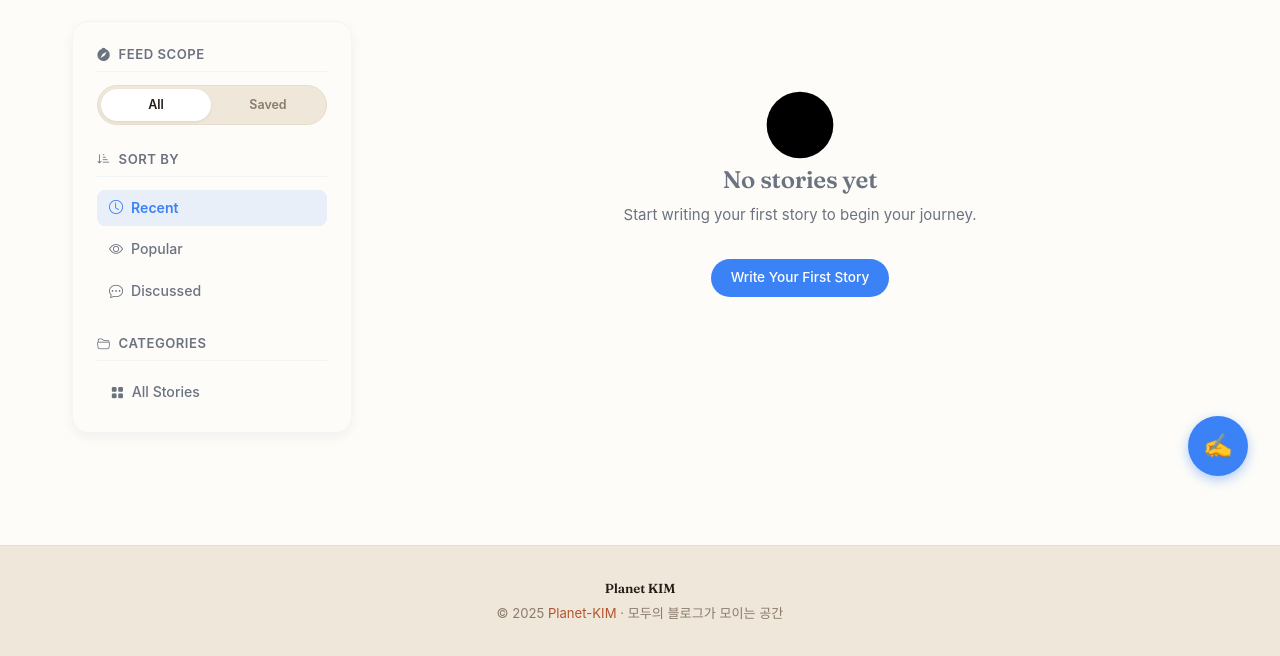
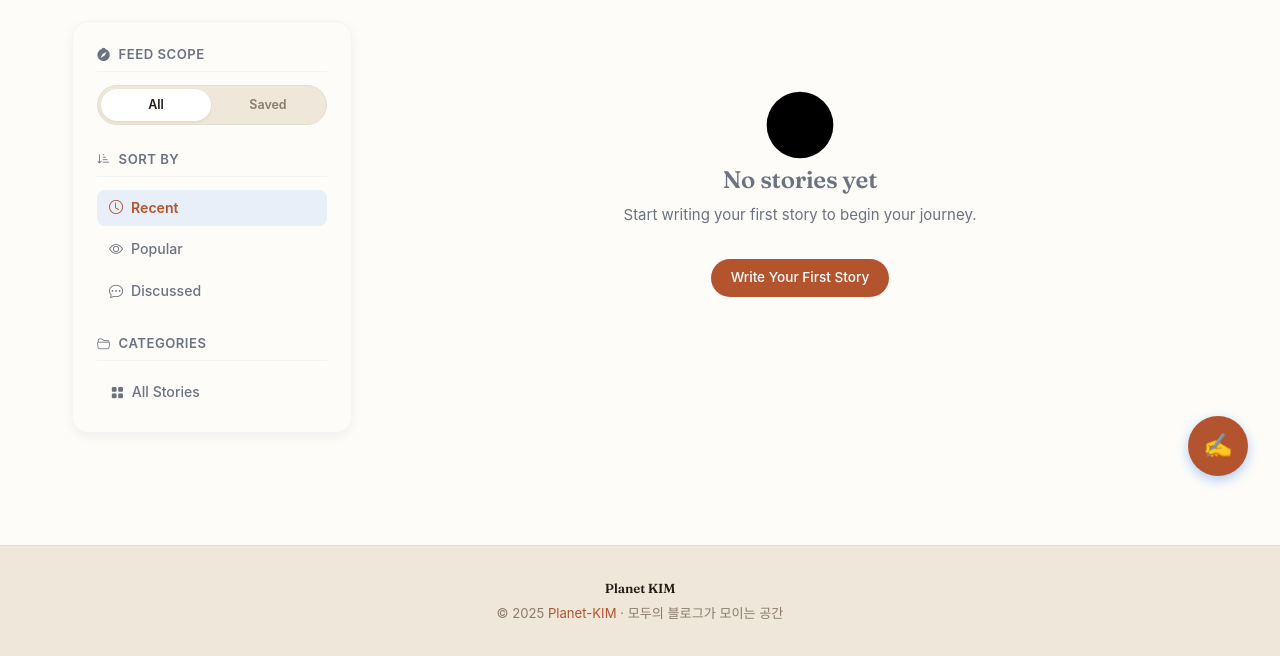
Before and after one commit to Planet-KIM/myblog, a Python web app: template app/templates/board_list_writer.html in a window 1280 px wide. Shown: the part 292-948 px from the top of the page. Run offline with Jinja, Linux system fonts and the light colour scheme; the template is opened without the code that fills it, so the values that code supplies are empty; some web fonts are replaced.

Commit message:
style: warm the article page accents to match the brand
- writer-journey accents (links, blockquote rules, reading progress bar) move
  from a cold blue to the brand terracotta / deep teal for a consistent tone

```diff
--- a/app/static/css/writer-journey.css
+++ b/app/static/css/writer-journey.css
@@ -11,9 +11,10 @@
   --ink-black: #1a1a1a;
   --soft-gray: #6b7280;
   --light-gray: #f3f4f6;
-  --accent-blue: #3b82f6;
-  --accent-green: #10b981;
-  --accent-amber: #f59e0b;
+  /* 글 상세 액센트를 브랜드 톤(따뜻한)으로 통일 */
+  --accent-blue: #b4542f;   /* terracotta (brand primary) */
+  --accent-green: #1f7a68;  /* deep teal */
+  --accent-amber: #c4820e;
   --shadow-color: rgba(0, 0, 0, 0.05);
 
   /* Dark mode - Like writing at night */
```
